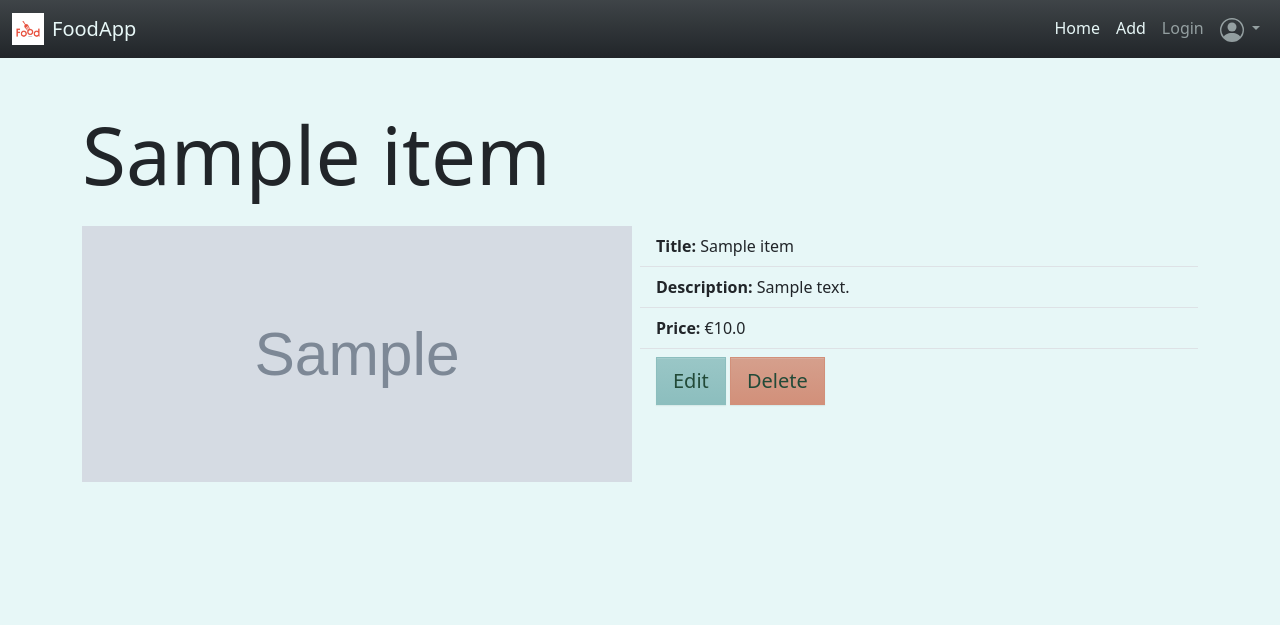
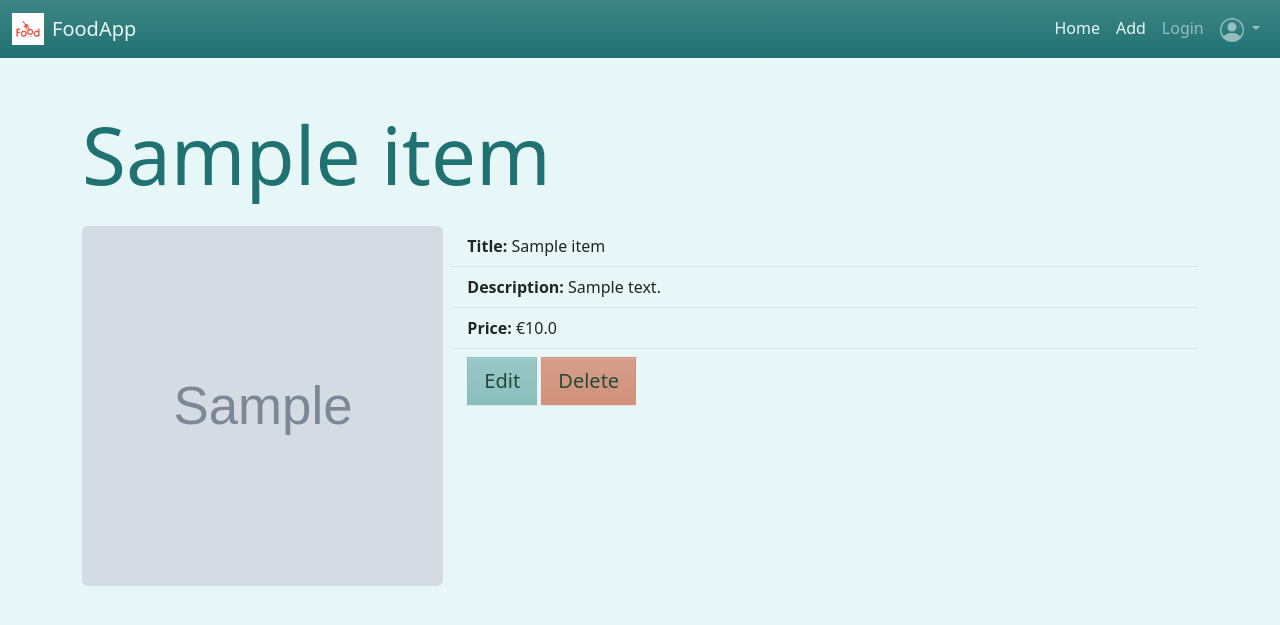
Before and after one commit to kster735/django-apps-repo, a Django app: page /food/1/ in a window 1280 px wide. Shown: the top 625 px of the page. Run offline with Django 5.2, Linux system fonts and the light colour scheme; tables that the repository leaves empty hold one stand-in row (values such as "Sample post"); grey boxes marked "Sample" are stand-in pictures; some libraries are stand-ins or nearby versions.

Commit message:
Some restyling.

```diff
--- a/drf/mysite/food/templates/food/base.html
+++ b/drf/mysite/food/templates/food/base.html
@@ -9,7 +9,7 @@
     <title>Document</title>
   </head>
   <body>
-    <nav class="navbar navbar-dark navbar-expand-sm bg-dark sticky-top mb-5">
+    <nav class="navbar navbar-dark navbar-expand-sm bg-primary sticky-top mb-5">
       <div class="container-fluid">
         <a class="navbar-brand d-flex align-items-center gap-2" href="{% url 'food:index' %}">
           {% comment %} <svg xmlns="http://www.w3.org/2000/svg" width="16" height="16" fill="currentColor" class="bi bi-egg-fried" viewBox="0 0 16 16">
--- a/drf/mysite/food/templates/food/detail.html
+++ b/drf/mysite/food/templates/food/detail.html
@@ -1,13 +1,12 @@
 {% extends 'food/base.html' %}
 {% block body %}
   <main class="container">
-    <h1 class="mb-4 display-1">{{ item_name }}</h1>
+    <h1 class="mb-4 display-1 text-primary">{{ item_name }}</h1>
     <div class="row g-3 h-100">
-      <div class="col-sm-6">
-        <img src="{{ item_image.url }}" alt="{{ item_name }}" height="256" class="object-fit-cover w-100" />
+      <div class="col-sm-6 col-lg-4">
+        <img src="{{ item_image.url }}" alt="{{ item_name }}" width="360" height="360" class="rounded object-fit-cover w-100" />
       </div>
-      <ul class="list-group list-group-flush col-sm-6">
-        {% comment %} <li class="list-group-item">Id : {{ id }}</li> {% endcomment %}
+      <ul class="list-group list-group-flush col-sm-6 col-lg-8">
         <li class="list-group-item">
           <strong>Title:</strong> {{ item_name }}
         </li>
--- a/drf/mysite/food/templates/food/index.html
+++ b/drf/mysite/food/templates/food/index.html
@@ -1,7 +1,7 @@
 {% extends 'food/base.html' %}
 {% block body %}
   <main class="container">
-    <h1 class="my-5">Welcome to the Food App</h1>
+    <h1 class="my-5 text-primary display-1">Welcome to the Food App</h1>
     <br />
     <ul class="list-group my-4 d-flex flex-column gap-5">
       {% for item in items_list %}
```
Also changed, not shown: drf/mysite/food/templates/food/create_item.html (+4 -4 lines).
